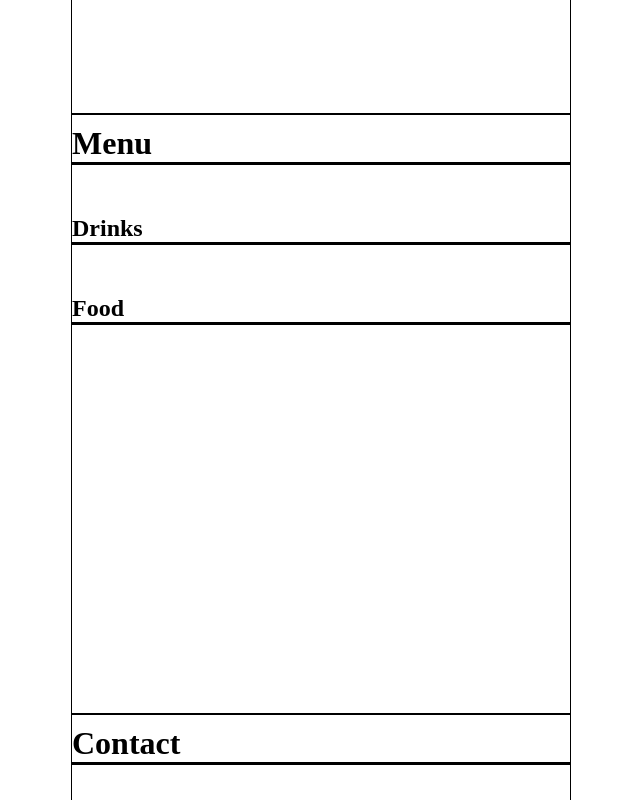
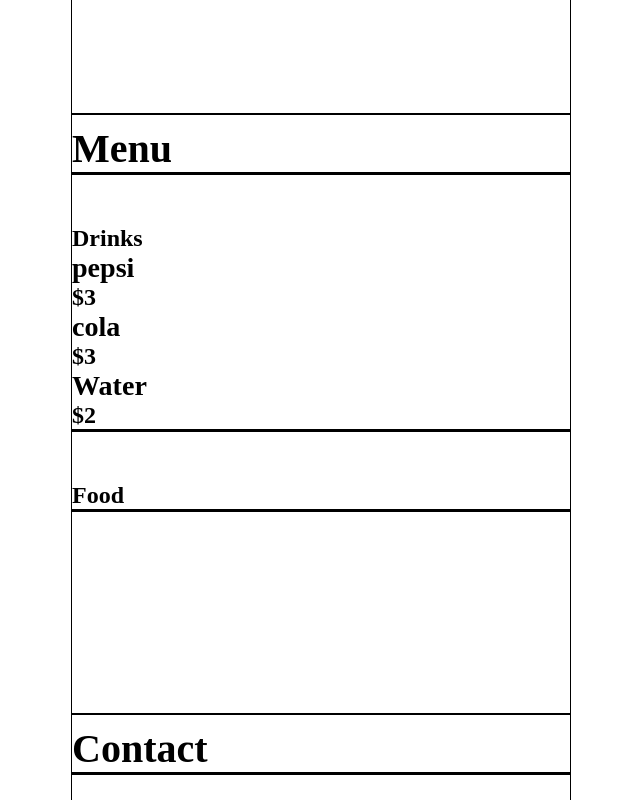
Before and after one commit to ProjectDueTmr/restaurantPage, a website built with webpack: page src/index.html in a window 1280 px wide. Shown: the part 640-1440 px from the top of the page, without its empty margins (319-959 px from the left). Built offline with nearby package versions, Linux system fonts and the light colour scheme.

Commit message:
added drink items but i think i needed to make the drink and food section a div to append the items

```diff
--- a/src/index.js
+++ b/src/index.js
@@ -69,17 +69,52 @@
 menuTitle.classList.add('title2')
 menuTitle.textContent = 'Menu'
 menuTab.append(menuTitle);
-
+//DRINKS
 const drinks = document.createElement('h2');
 drinks.classList.add('title3');
 drinks.textContent = 'Drinks';
 menuTab.append(drinks);
 
+//drink 1
+const drinkItem = document.createElement('h3');
+drinkItem.classList.add('item-name');
+drinkItem.textContent = 'pepsi';
+const drinkDisc = document.createElement('p');
+drinkDisc.classList.add('item-disc');
+drinkDisc.textContent = '$3'
+drinks.append(drinkItem, drinkDisc);
+
+//drink2
+const drinkItem2 = document.createElement('h3');
+drinkItem2.classList.add('item-name');
+drinkItem2.textContent = 'cola';
+const drinkDisc2 = document.createElement('p');
+drinkDisc2.classList.add('item-disc');
+drinkDisc2.textContent = '$3'
+drinks.append(drinkItem2, drinkDisc2);
+
+//drink3
+const drinkItem3 = document.createElement('h3');
+drinkItem3.classList.add('item-name');
+drinkItem3.textContent = 'Water';
+const drinkDisc3 = document.createElement('p');
+drinkDisc3.classList.add('item-disc');
+drinkDisc3.textContent = '$2'
+drinks.append(drinkItem3, drinkDisc3);
+
+//FOOD
 const food = document.createElement('h2');
 food.classList.add('title3');
 food.textContent = 'Food';
 menuTab.append(food);
 
+//food 1
+const foodItem = document.createElement('h3');
+foodItem.classList.add('item-name');
+foodItem.textContent = 'Churro';
+const foodDisc = document.createElement('p');
+foodDisc.classList.add('item-disc');
+foodDisc.textContent = '$5';
 
 
     // CONTACT TAB
--- a/src/style.css
+++ b/src/style.css
@@ -65,6 +65,7 @@
 .title2{
     border-bottom: 3px solid black;
     margin: 10px 0 0;
+    font-size: 2.5rem;
 }
 .title3{
     border-bottom: 3px solid black;
```
Also changed, not shown: dist/main.js.
